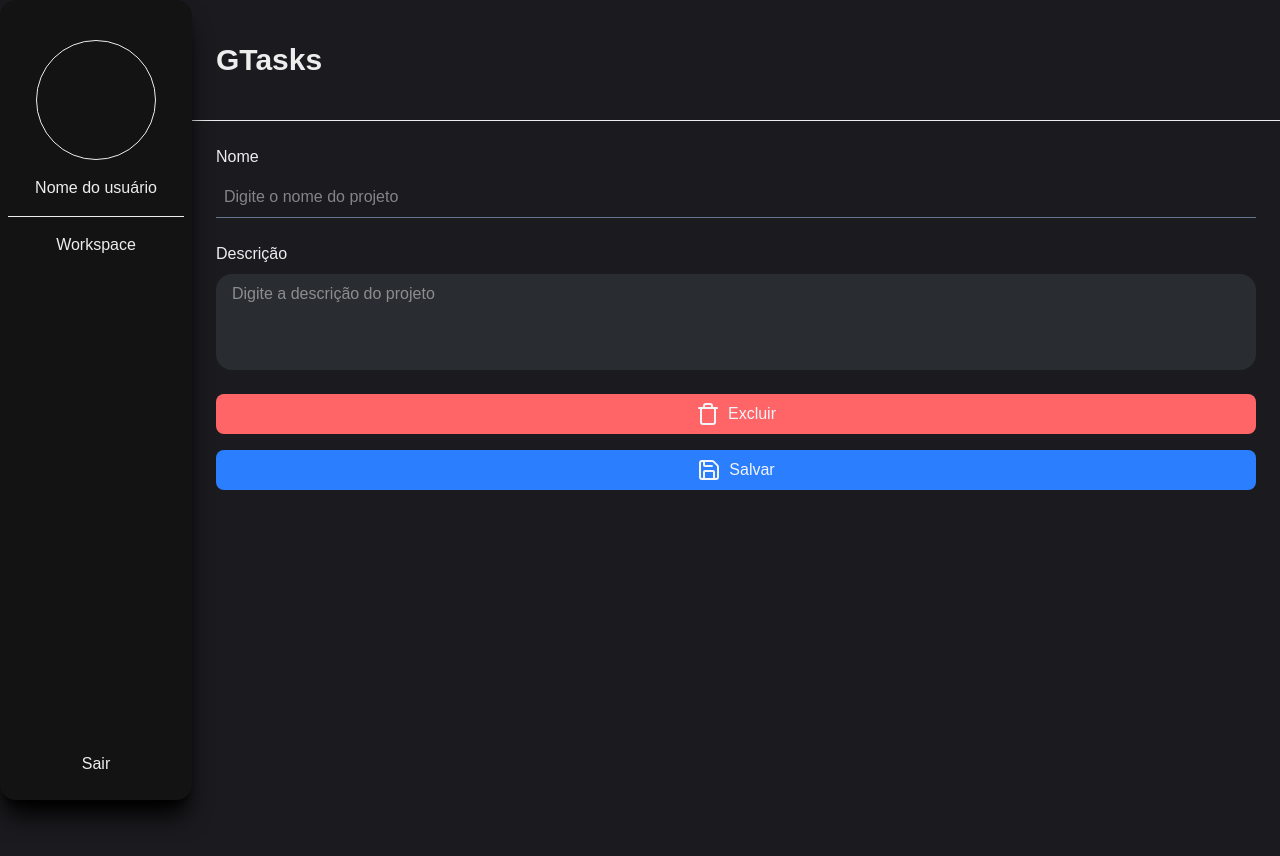
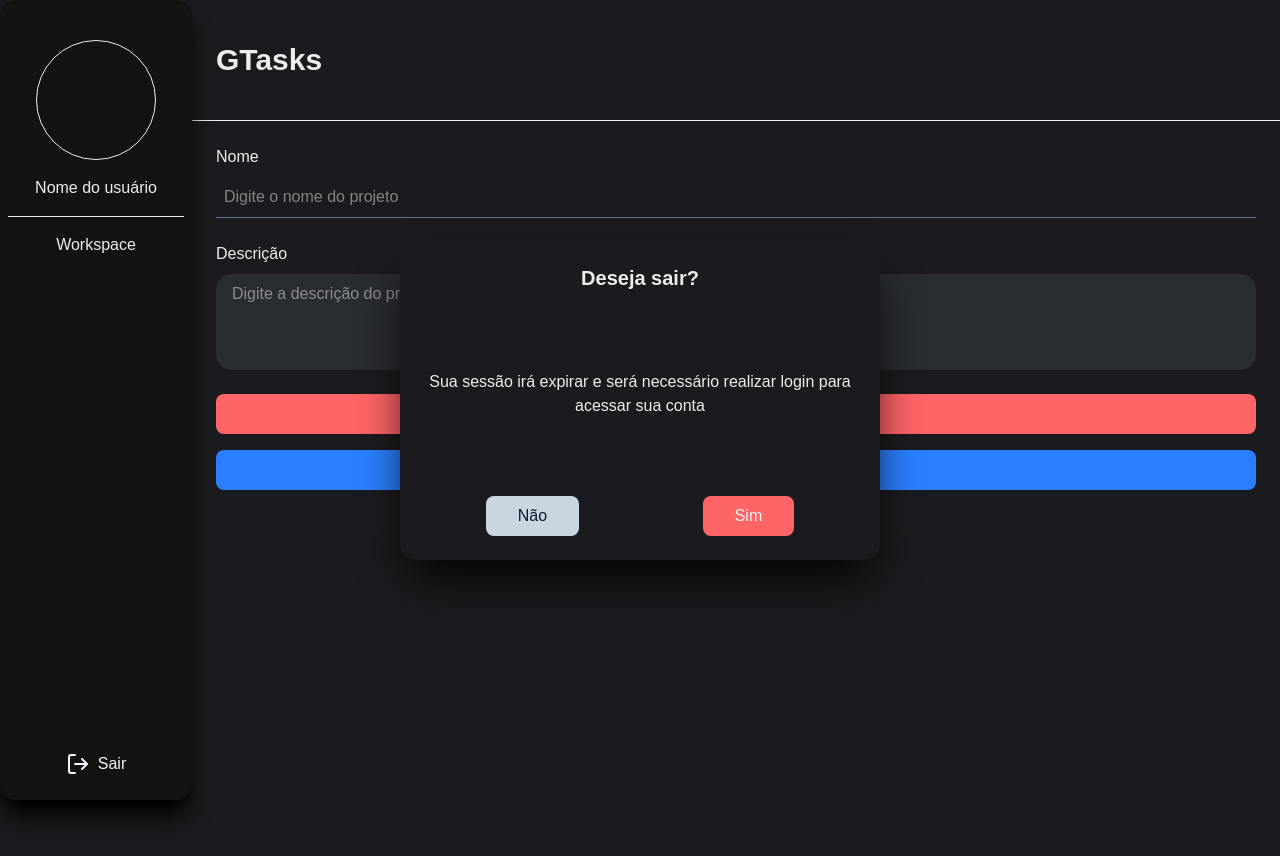
Before and after one commit to Gabrielst27/gtasks-site, a Next.js app: page /workspace/projects/new-project in a window 1280 px wide. Both pictures are taken after a click on the button "Sair". Shown: the top 856 px of the page. Built offline with nearby package versions, Linux system fonts and the light colour scheme.

Commit message:
feat: implement logout

```diff
--- a/src/app/workspace/layout.tsx
+++ b/src/app/workspace/layout.tsx
@@ -8,10 +8,7 @@ import { Metadata } from 'next';
 import { Suspense } from 'react';
 
 export const metadata: Metadata = {
-  title: {
-    default: 'Gtasks',
-    template: '%s | Gtasks',
-  },
+  title: 'Workspace',
   description: 'A simple workspace',
 };
 
--- /dev/null
+++ b/src/components/Dialog/index.tsx
@@ -0,0 +1,57 @@
+import { Button } from '@/components/Button';
+import clsx from 'clsx';
+
+type DialogProps = {
+  isVisible: boolean;
+  title: string;
+  content: string;
+  onConfirm: () => void;
+  onCancel: () => void;
+  disabled: boolean;
+};
+
+export function Dialog({
+  isVisible = false,
+  title,
+  content,
+  onConfirm,
+  onCancel,
+  disabled,
+}: DialogProps) {
+  if (!isVisible) return null;
+
+  const classes = clsx(
+    'fixed z-50 top-0 bottom-0 left-0 right-0',
+    'flex items-center justify-center',
+  );
+  return (
+    <div className={classes} aria-modal={true} onClick={onCancel}>
+      <div
+        className={clsx(
+          'w-full max-w-120 h-80 m-10 p-6',
+          'bg-background shadow-2xl shadow-black',
+          'rounded-2xl',
+          'flex flex-col gap-4 justify-between items-center',
+        )}
+        onClick={(event) => event.stopPropagation()}
+      >
+        <h1 className="text-xl font-bold">{title}</h1>
+        <p className="text-center">{content}</p>
+        <div className="w-full flex justify-around">
+          <Button
+            onClick={onCancel}
+            variant="ghost"
+            text="Não"
+            disabled={disabled}
+          ></Button>
+          <Button
+            onClick={onConfirm}
+            variant="danger"
+            text="Sim"
+            disabled={disabled}
+          ></Button>
+        </div>
+      </div>
+    </div>
+  );
+}
--- a/src/components/layout/workspace/WorkspaceProfileMenu/index.tsx
+++ b/src/components/layout/workspace/WorkspaceProfileMenu/index.tsx
@@ -1,15 +1,36 @@
 'use client';
 
 import { Avatar } from '@/components/Avatar';
+import { Button } from '@/components/Button';
+import { Dialog } from '@/components/Dialog';
 import { Line } from '@/components/Line';
 import { useProfileMenu } from '@/contexts/profile-menu.context';
+import { logout } from '@/lib/auth/manage-login';
+import { ERoutes } from '@/utils/routes.enum';
 import clsx from 'clsx';
+import { LogOut } from 'lucide-react';
+import { useRouter } from 'next/navigation';
+import { useState, useTransition } from 'react';
 
 export function WorkspaceProfileMenu() {
   const { isOpen, close } = useProfileMenu();
+  const [isExitPending, startExitTransition] = useTransition();
+  const [isExitDialogOpen, setExitDialog] = useState(false);
 
-  //TODO: implement logout
+  const router = useRouter();
   //TODO: implement find user
+
+  function handleExitCancel() {
+    setExitDialog(false);
+  }
+
+  async function handleExitConfirm() {
+    startExitTransition(async () => {
+      await logout();
+      handleExitCancel();
+      router.push(ERoutes.LOGIN);
+    });
+  }
 
   return (
     <div
@@ -38,7 +59,22 @@ export function WorkspaceProfileMenu() {
         </div>
         <Line />
         <div className="flex flex-col items-center justify-center gap-4">
-          <button className="cursor-pointer">Sair</button>
+          <Button
+            onClick={() => {
+              setExitDialog(true);
+            }}
+            variant="icon"
+            text="Sair"
+            icon={LogOut}
+          />
+          <Dialog
+            isVisible={isExitDialogOpen}
+            title="Deseja sair?"
+            content="Sua sessão irá expirar e será necessário realizar login para acessar sua conta"
+            onCancel={handleExitCancel}
+            onConfirm={handleExitConfirm}
+            disabled={isExitPending}
+          />
         </div>
       </div>
     </div>
--- a/src/components/layout/workspace/WorkspaceSidebar/index.tsx
+++ b/src/components/layout/workspace/WorkspaceSidebar/index.tsx
@@ -1,9 +1,15 @@
 'use client';
 
 import { Avatar } from '@/components/Avatar';
+import { Button } from '@/components/Button';
+import { Dialog } from '@/components/Dialog';
 import { useSidebar } from '@/contexts/sidebar.context';
+import { logout } from '@/lib/auth/manage-login';
 import { ERoutes } from '@/utils/routes.enum';
 import clsx from 'clsx';
+import { LogOut } from 'lucide-react';
+import { useRouter } from 'next/navigation';
+import { useState, useTransition } from 'react';
 
 export type SidebarProps = React.ComponentProps<'div'>;
 
@@ -11,7 +17,32 @@ export function WorkspaceSidebar({ className, ...rest }: SidebarProps) {
   const { isOpen, close } = useSidebar();
   //TODO: implement logout
   //TODO: implement find user
+  const [isExitPending, startExitTransition] = useTransition();
+  const [isExitDialogOpen, setExitDialog] = useState(false);
+
+  const router = useRouter();
+  function handleExitCancel() {
+    setExitDialog(false);
+  }
+
+  async function handleExitConfirm() {
+    startExitTransition(async () => {
+      await logout();
+      handleExitCancel();
+      router.push(ERoutes.LOGIN);
+    });
+  }
+
   return (
+    <>
+      <Dialog
+        isVisible={isExitDialogOpen}
+        title="Deseja sair?"
+        content="Sua sessão irá expirar e será necessário realizar login para acessar sua conta"
+        onCancel={handleExitCancel}
+        onConfirm={handleExitConfirm}
+        disabled={isExitPending}
+      />
       <div
         onClick={close}
         className={clsx(
@@ -50,9 +81,17 @@ export function WorkspaceSidebar({ className, ...rest }: SidebarProps) {
             </div>
           </div>
           <div className="hidden w-full md:flex flex-col items-center justify-start">
-          <button className="cursor-pointer">Sair</button>
+            <Button
+              onClick={() => {
+                setExitDialog(true);
+              }}
+              variant="icon"
+              text="Sair"
+              icon={LogOut}
+            />
           </div>
         </div>
       </div>
+    </>
   );
 }
--- a/src/components/projects/ProjectsList/index.tsx
+++ b/src/components/projects/ProjectsList/index.tsx
@@ -4,7 +4,6 @@ import { getProjectsCached } from '@/lib/projects/queries/get-projects';
 import { ErrorMessages } from '@/utils/error-messages.enum';
 import { ERoutes } from '@/utils/routes.enum';
 import { redirect } from 'next/navigation';
-import { toast } from 'react-toastify';
 
 export async function ProjectsList() {
   const token = await getCurrentSession();
@@ -25,9 +24,7 @@ export async function ProjectsList() {
       );
     }
   } catch (e) {
-    toast.dismiss;
     if (e instanceof Error) {
-      toast.error(e.message);
       if (e.message === ErrorMessages.UNAUTHORIZED) {
         redirect(ERoutes.LOGIN);
       }
--- a/src/lib/auth/manage-login.ts
+++ b/src/lib/auth/manage-login.ts
@@ -1,3 +1,5 @@
+'use server';
+
 import { ErrorMessages } from '@/utils/error-messages.enum';
 import { decodeJwt } from 'jose';
 import { cookies } from 'next/headers';
@@ -8,9 +10,9 @@ export async function createLoginSession(token: string) {
   if (!token) {
     throw new Error(ErrorMessages.UNAUTHORIZED);
   }
-  const cookieStore = await cookies();
   const payload = decodeJwt(token);
   const expiresAt = new Date(payload.exp! * 1000);
+  const cookieStore = await cookies();
   cookieStore.set(loginCookieName, token, {
     httpOnly: true,
     secure: true,
@@ -27,3 +29,8 @@ export async function getCurrentSession(): Promise<string> {
   }
   return token.value;
 }
+
+export async function logout() {
+  const cookieStore = await cookies();
+  await cookieStore.delete(loginCookieName);
+}
```
Lines whose indentation alone changed are shown as unchanged.
